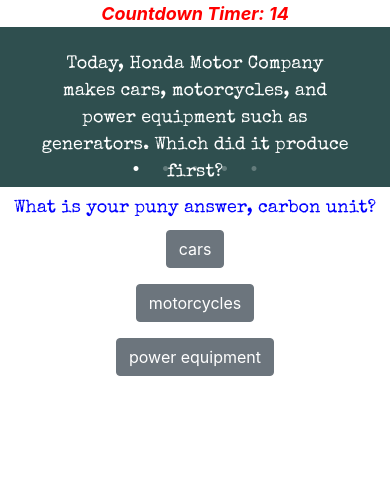
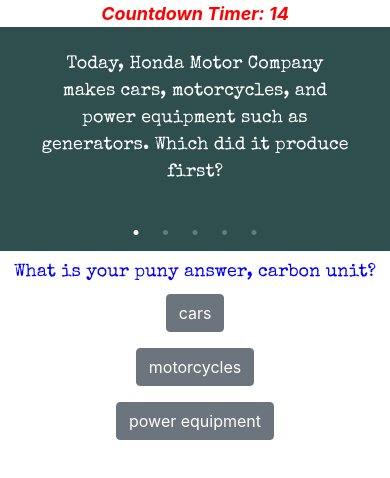
Before and after one commit to desmondmullen/TriviaGame, a plain HTML site: page index.html in a window 390 px wide. Both pictures are taken after a click on the button "Let's Play". Drawn offline with nearby package versions, Linux system fonts and the light colour scheme.

Commit message:
beta 2.7

```diff
--- a/assets/css/style.css
+++ b/assets/css/style.css
@@ -137,6 +137,20 @@
 }
 
 @media only screen and (max-width: 800px) {/*really small margins for better layout on mobile in portrait*/
+  .question-background {
+    height: 12rem;
+  }
+  #indicators {
+    top: 10rem;
+  }
+
+@media only screen and (max-width: 600px) {/*really small margins for better layout on mobile in portrait*/
+  .question-background {
+    height: 14rem;
+  }
+  #indicators {
+    top: 12rem;
+  }
   .robo-response {
     font-size: large;
   }
```
